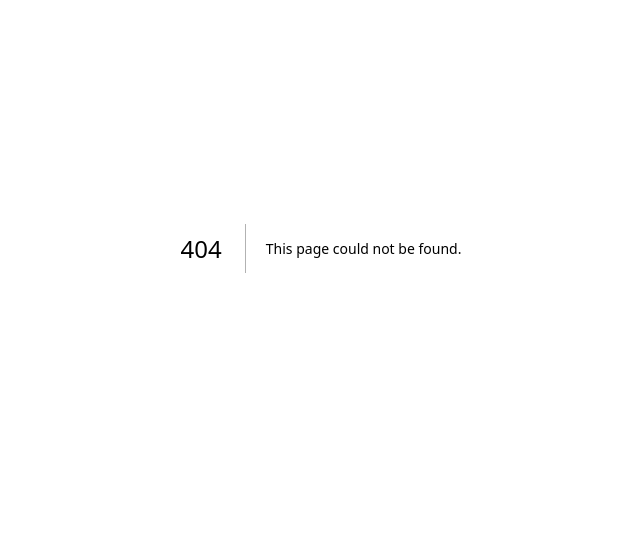
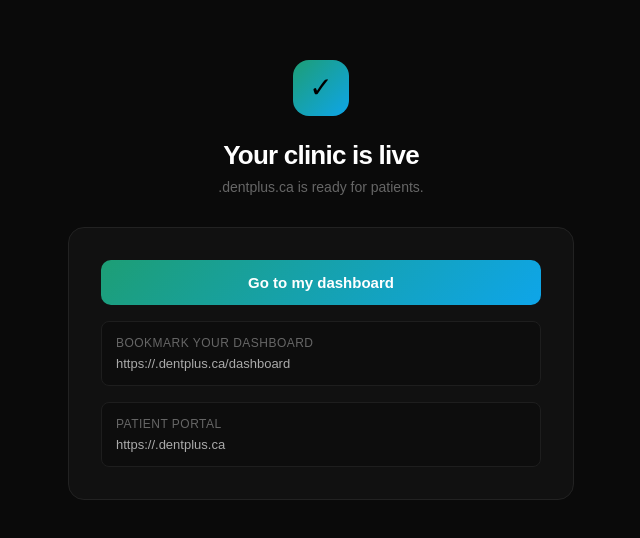
Before and after one commit to agentic-dentist/Dentplus, a Next.js app: page /setup/complete in a window 1280 px wide. Before the commit this address had no page. Shown: the part 152-690 px from the top of the page, without its empty margins (319-959 px from the left). Built offline with nearby package versions, Linux system fonts and the light colour scheme.

Commit message:
feat: add setup complete page + fix go live redirect

```diff
--- /dev/null
+++ b/app/(marketing)/setup/complete/page.tsx
@@ -0,0 +1,75 @@
+'use client'
+
+import { Suspense } from 'react'
+import { useSearchParams } from 'next/navigation'
+import Link from 'next/link'
+
+function CompleteContent() {
+  const params = useSearchParams()
+  const slug = params.get('slug') ?? ''
+  const dashboardUrl = `https://${slug}.dentplus.ca/dashboard`
+
+  return (
+    <div style={{
+      minHeight: '100vh', background: '#0a0a0a',
+      display: 'flex', flexDirection: 'column',
+      alignItems: 'center', justifyContent: 'center',
+      padding: '2rem 1rem', fontFamily: "'Syne', sans-serif",
+    }}>
+      <div style={{
+        width: 56, height: 56, borderRadius: 16,
+        background: 'linear-gradient(135deg, #1D9E75, #0EA5E9)',
+        display: 'flex', alignItems: 'center', justifyContent: 'center',
+        marginBottom: '1.5rem', fontSize: 28,
+      }}>
+        ✓
+      </div>
+
+      <h1 style={{ color: '#fff', fontSize: 26, fontWeight: 700, letterSpacing: '-0.03em', margin: '0 0 0.5rem', textAlign: 'center' }}>
+        Your clinic is live
+      </h1>
+      <p style={{ color: '#666', fontSize: 14, margin: '0 0 2rem', textAlign: 'center' }}>
+        {slug}.dentplus.ca is ready for patients.
+      </p>
+
+      <div style={{
+        width: '100%', maxWidth: 440,
+        background: '#111', border: '1px solid #222',
+        borderRadius: 16, padding: '2rem',
+        display: 'flex', flexDirection: 'column', gap: '1rem',
+      }}>
+        <a href={dashboardUrl} style={{
+          display: 'block', textAlign: 'center',
+          background: 'linear-gradient(135deg, #1D9E75, #0EA5E9)',
+          color: '#fff', textDecoration: 'none',
+          padding: '0.875rem', borderRadius: 10,
+          fontSize: 15, fontWeight: 700,
+        }}>
+          Go to my dashboard
+        </a>
+
+        <div style={{ background: '#0d0d0d', border: '1px solid #1e1e1e', borderRadius: 8, padding: '0.875rem' }}>
+          <p style={{ color: '#666', fontSize: 12, margin: '0 0 0.4rem', textTransform: 'uppercase', letterSpacing: '0.04em' }}>
+            Bookmark your dashboard
+          </p>
+          <p style={{ color: '#aaa', fontSize: 13, margin: 0, wordBreak: 'break-all' }}>
+            {dashboardUrl}
+          </p>
+        </div>
+
+        <div style={{ background: '#0d0d0d', border: '1px solid #1e1e1e', borderRadius: 8, padding: '0.875rem' }}>
+          <p style={{ color: '#666', fontSize: 12, margin: '0 0 0.4rem', textTransform: 'uppercase', letterSpacing: '0.04em' }}>
+            Patient portal
+          </p>
+          <p style={{ color: '#aaa', fontSize: 13, margin: 0, wordBreak: 'break-all' }}>
+            https://{slug}.dentplus.ca
+          </p>
+        </div>
+      </div>
+    </div>
+  )
+}
+
+export default function SetupCompletePage() {
+  return <Suspense><CompleteContent /></Suspense>
+}
```
Also changed, not shown: app/(marketing)/setup/page.tsx (+7 -3 lines).
